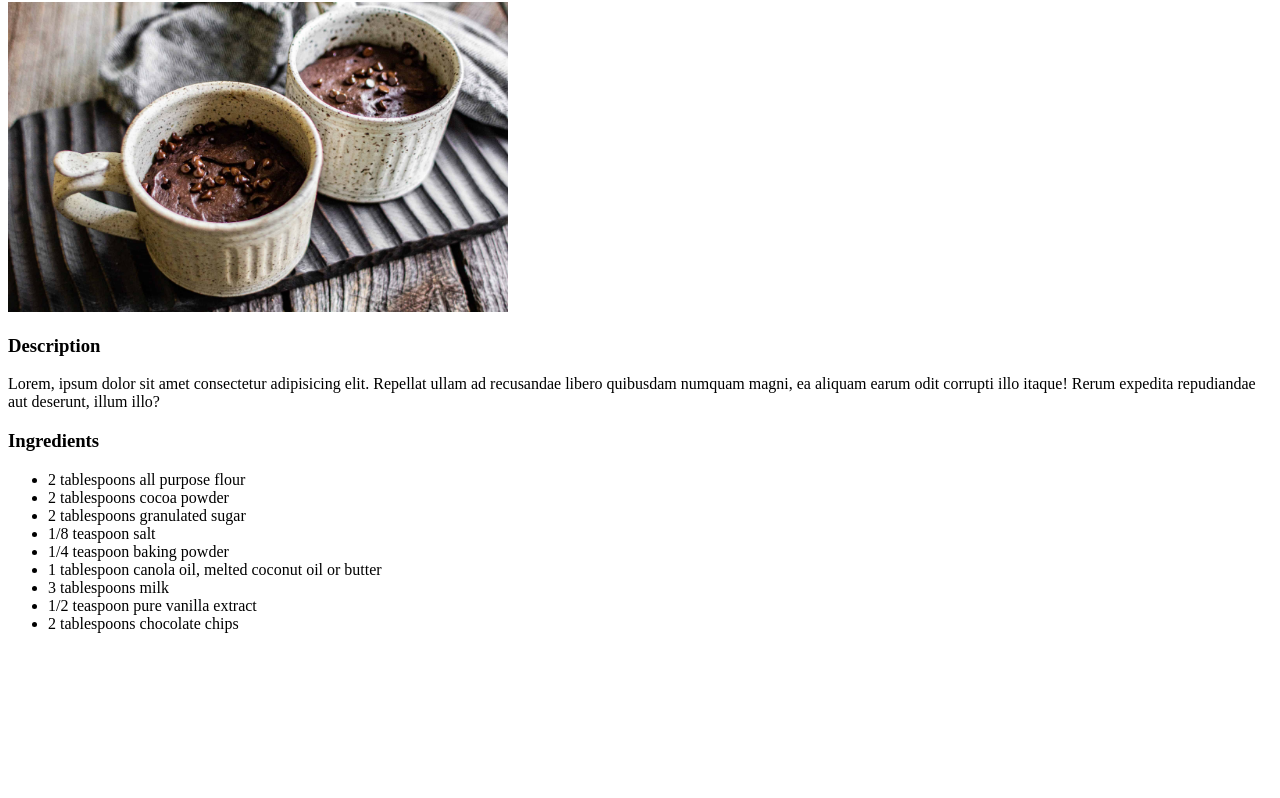
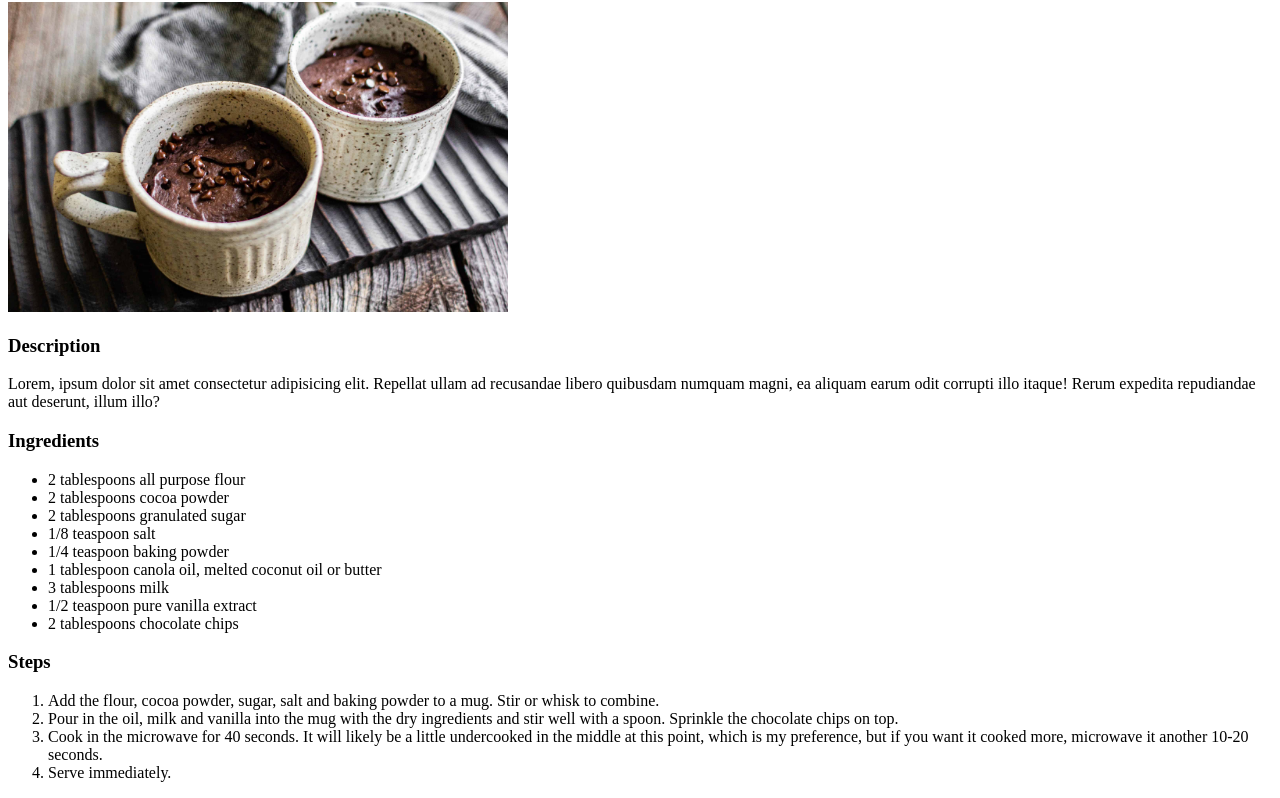
Before and after one commit to zelanai/odin-recipes, a plain HTML site: page recipes/mug-cake.html in a window 1280 px wide. Shown: the part 78-876 px from the top of the page. Before the commit the page ends 800 px from the top, so only its background shows below. Drawn offline with Linux system fonts and the light colour scheme.

Commit message:
added the steps to the chocolate mug cake recipe

```diff
--- a/recipes/mug-cake.html
+++ b/recipes/mug-cake.html
@@ -7,10 +7,15 @@
 </head>
 <body>
     <h1>Chocolate Mug Cake</h1>
+
     <img src="../Images/chocolate-mug- cake.jpg"alt="Image of a finished chocolate mug cake"height="310" width="500">
-    <p><h3>Description</h3></p>
+
+    <h3>Description</h3>
+
     <p>Lorem, ipsum dolor sit amet consectetur adipisicing elit. Repellat ullam ad recusandae libero quibusdam numquam magni, ea aliquam earum odit corrupti illo itaque! Rerum expedita repudiandae aut deserunt, illum illo?</p>
+
     <h3>Ingredients</h3>
+
     <ul>
         <li>2 tablespoons all purpose flour</li>
         <li>2 tablespoons cocoa powder</li>
@@ -22,5 +27,18 @@
         <li>1/2 teaspoon pure vanilla extract</li>
         <li>2 tablespoons chocolate chips</li>
     </ul>
+
+    <h3>Steps</h3>
+
+    <p>
+
+    <ol>
+        <li>Add the flour, cocoa powder, sugar, salt and baking powder to a mug. Stir or whisk to combine.</li>
+        <li>Pour in the oil, milk and vanilla into the mug with the dry ingredients and stir well with a spoon. Sprinkle the chocolate chips on top.</li>
+        <li>Cook in the microwave for 40 seconds. It will likely be a little undercooked in the middle at this point, which is my preference, but if you want it cooked more, microwave it another 10-20 seconds. </li>
+        <li>Serve immediately.</li>
+    </ol>
+
+    </p>
 </body>
 </html>
```
